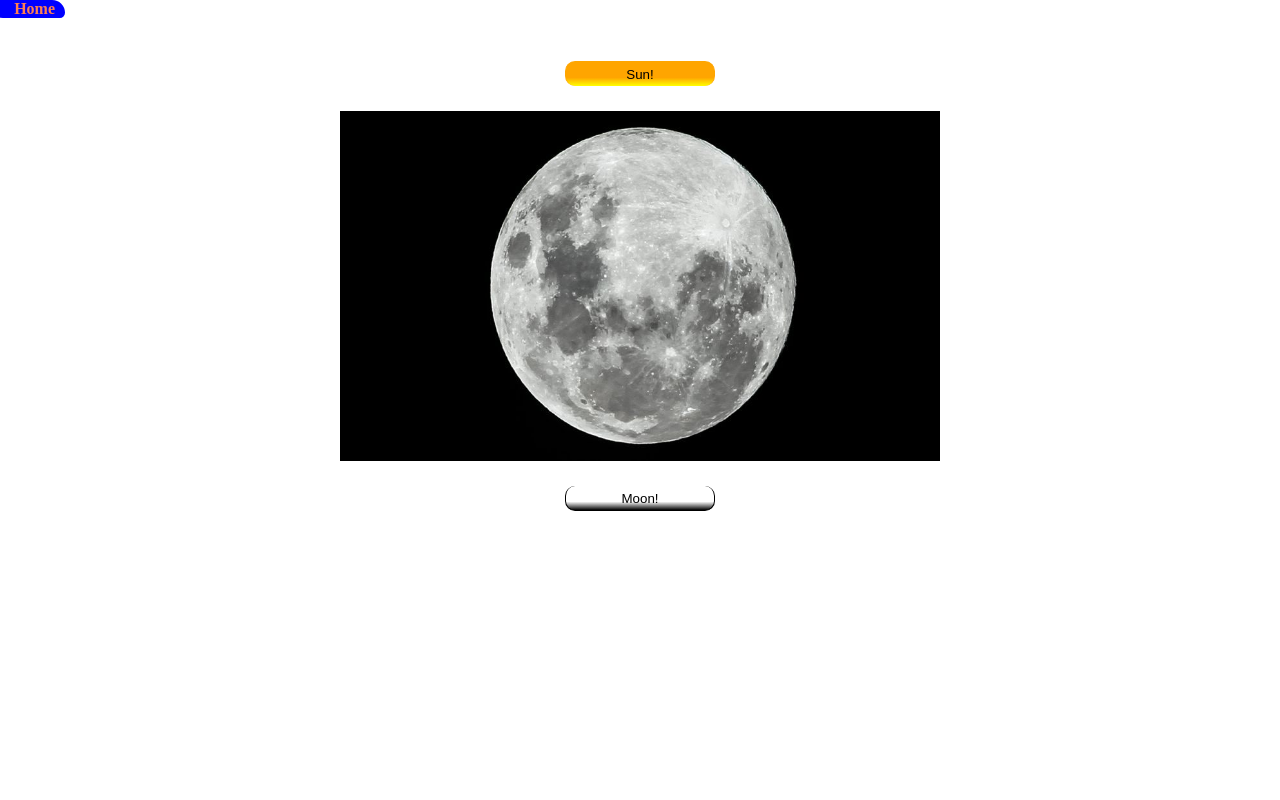
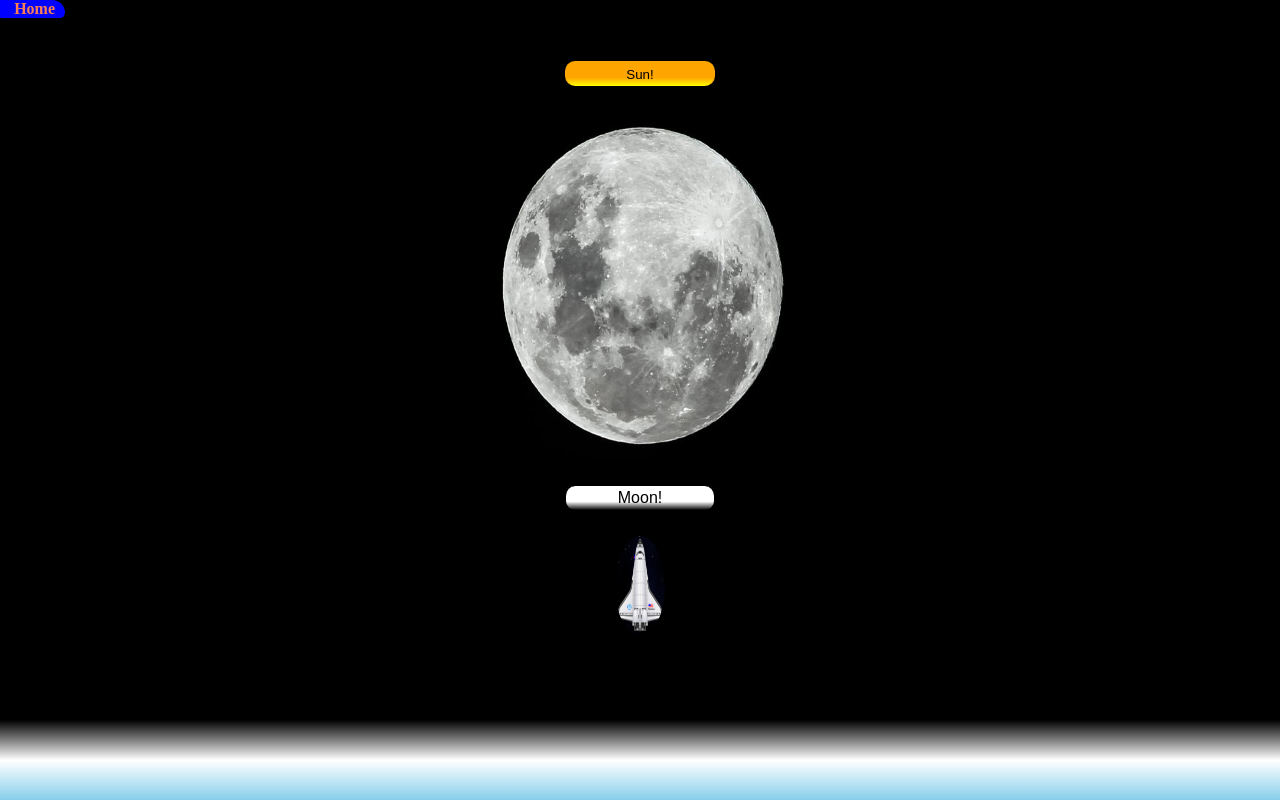
Before and after one commit to Nelson-E-S/psclasssites, a plain HTML site: page classsite/pages/m1w3d1/imagemanips.html in a window 1280 px wide. Both pictures are taken after a click on the button "Moon!". Drawn offline with Linux system fonts and the light colour scheme.

Commit message:
edits for m1w3d1e2

```diff
--- a/classsite/css/m1w3d1/imagemanips.css
+++ b/classsite/css/m1w3d1/imagemanips.css
@@ -3,6 +3,10 @@
     padding: 0;
     margin: 0;
     border: 0;
+}
+html{
+    height: 100%;
+    background: linear-gradient(black 90%, white, skyblue);
 }
 body{
     display: flex;
@@ -47,5 +51,11 @@ button:focus{
 }
 img{
     height: 350px;
-    width: 600px;
+    width: 550px;
+    border-radius: 50%;
 }
+#shuttle{
+    height: 100px;
+    width: 50px;
+    display: none;
+}
--- a/classsite/jscript/m1w3d1/imagemanips.js
+++ b/classsite/jscript/m1w3d1/imagemanips.js
@@ -1,8 +1,17 @@
 const img = document.getElementById('sunmoon');
+const btnSun = document.getElementById('sun');
+const btnMoon = document.getElementById('moon');
+const shuttle = document.getElementById('shuttle');
 
 const changeSun = () =>{
     img.src = "../../images/m1w3d1/sun.jpg";
-}
+    btnSun.style.fontSize = "12pt";
+    btnMoon.style.fontSize = "10pt";
+    shuttle.style.display = "none";
+};
 const changeMoon = () =>{
     img.src = "../../images/m1w3d1/moon.jpg";
-}
+    btnMoon.style.fontSize = "12pt";
+    btnSun.style.fontSize = "10pt";
+    shuttle.style.display = "block";
+} ;
--- a/classsite/pages/m1w3d1/imagemanips.html
+++ b/classsite/pages/m1w3d1/imagemanips.html
@@ -13,6 +13,7 @@
     <button id="sun" onclick="changeSun()">Sun!</button>
     <img id="sunmoon" src="../../images/m1w3d1/moon.jpg">
     <button id="moon" onclick="changeMoon()">Moon!</button>
+    <img id="shuttle" src="../../images/m1w3d1/shuttle.png">
 </body>
 <script type="text/javascript" src="../../jscript/m1w3d1/imagemanips.js"></script>
 </html>
```
Also changed, not shown: classsite/images/m1w3d1/shuttle.png (added).
